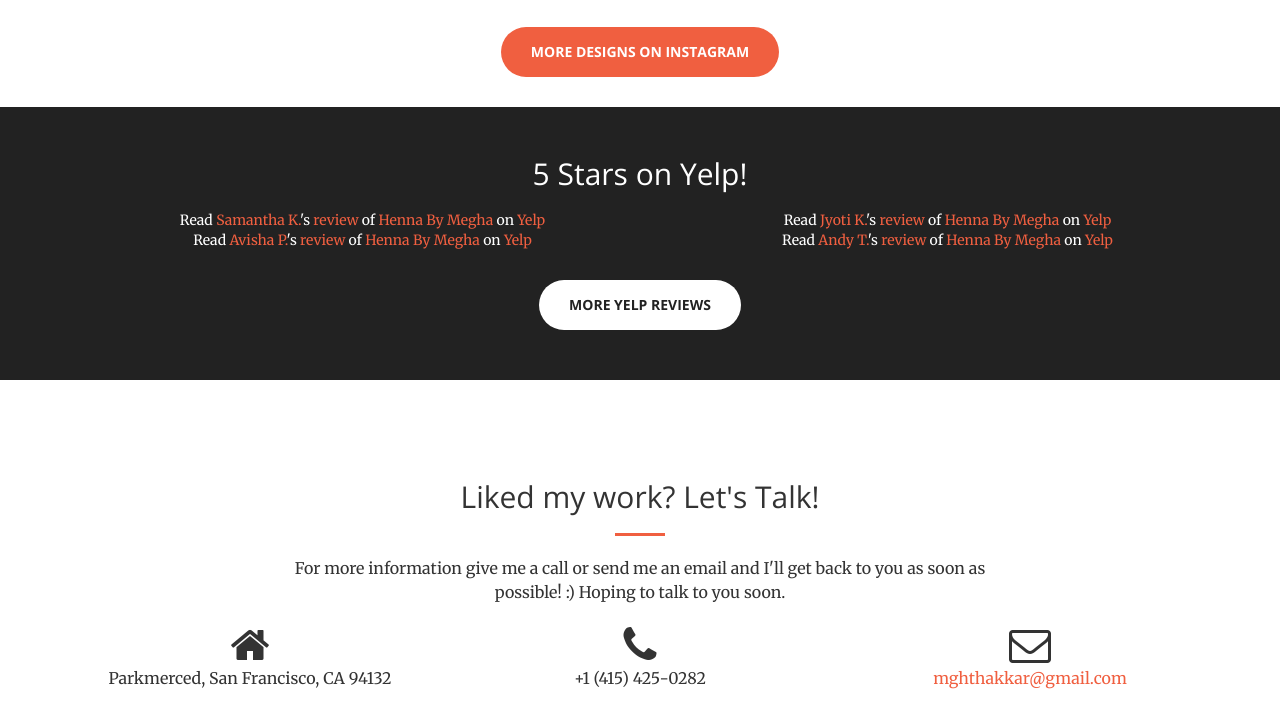
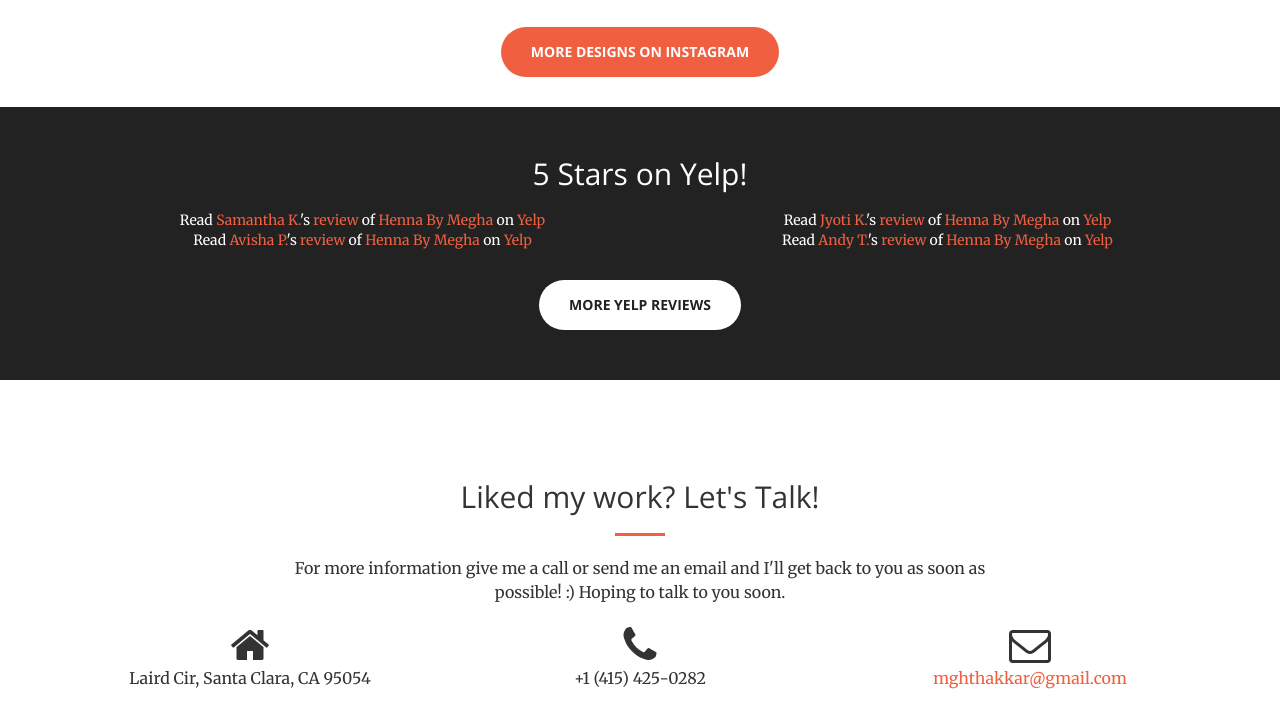
Before and after one commit to mghsuchak/mghsuchak.github.io, a plain HTML site: page index.html in a window 1280 px wide. Shown: the part 3287-4014 px from the top of the page. Drawn offline with nearby package versions, Linux system fonts and the light colour scheme; a script that the page names is missing.

Commit message:
Update address

```diff
--- a/index.html
+++ b/index.html
@@ -321,7 +321,7 @@
                 </div>
                 <div class="col-lg-4 text-center">
                     <i class="fa fa-home fa-3x wow bounceIn"></i>
-                    <p>Parkmerced, San Francisco, CA 94132</p>
+                    <p>Laird Cir, Santa Clara, CA 95054</p>
                 </div>
                 <div class="col-lg-4 text-center">
                     <i class="fa fa-phone fa-3x wow bounceIn"></i>
```
